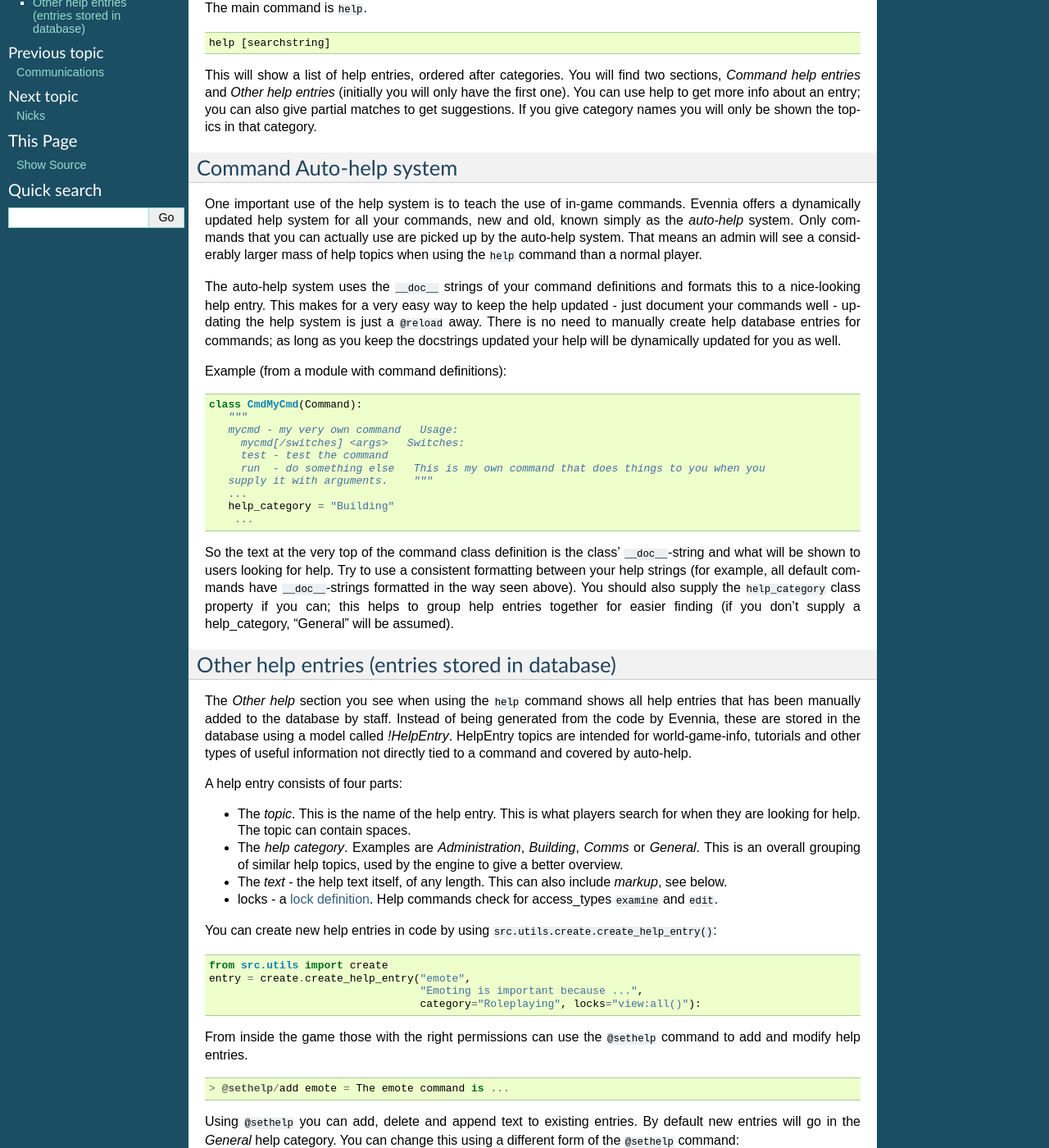
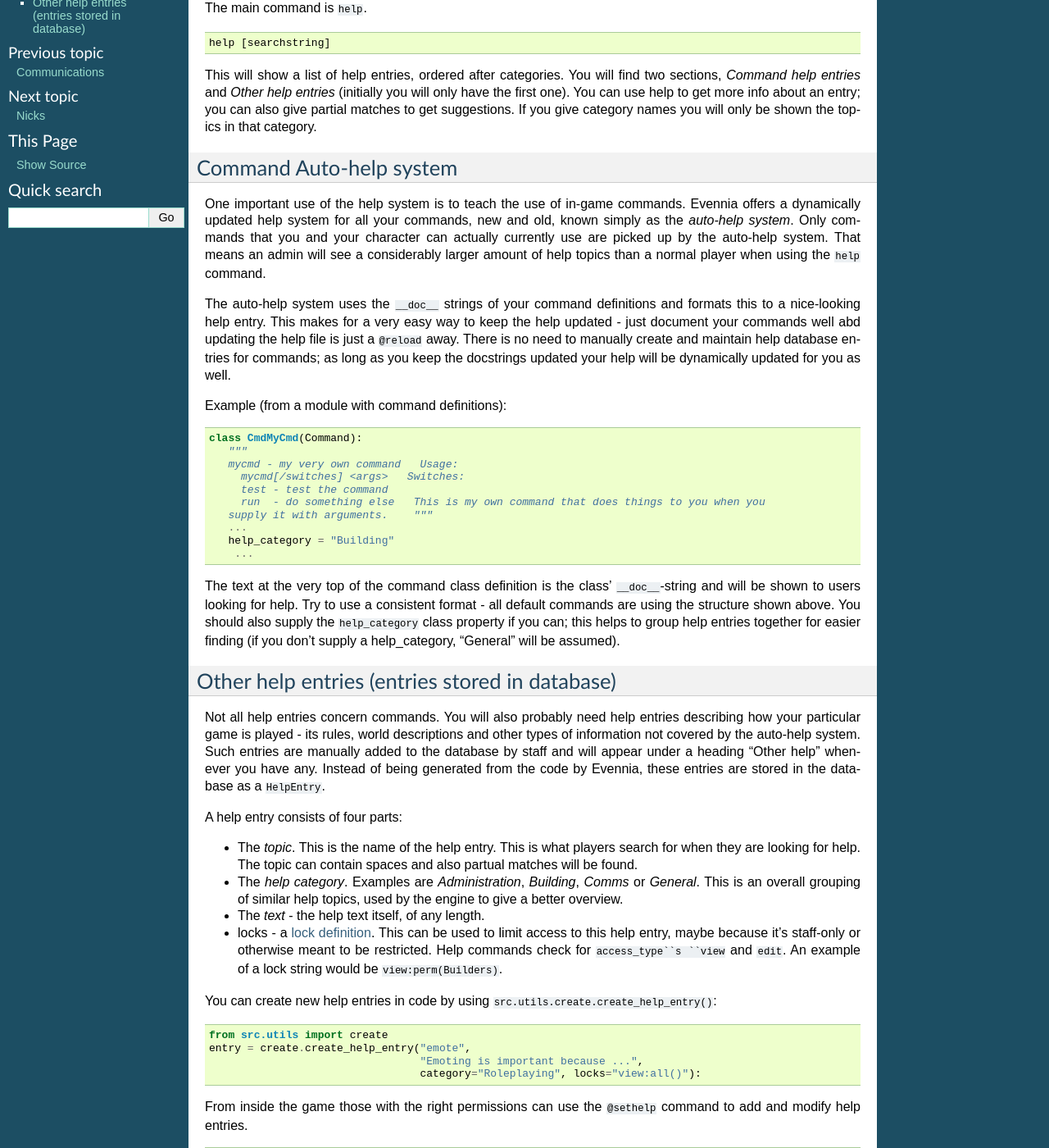
Before and after one commit to google-code-export/evennia, a Sphinx documentation site: the page built from docs/sphinx/source/wiki/HelpSystem.rst, in a window 1280 px wide and 1400 px high, scrolled down 301 px. Shown: the whole window at 82% size. Built offline with Sphinx 7.4.7, drawn with Linux system fonts in a browser that asks for light colours; formulas are drawn with MathJax 3; some of the changed text lies outside the part shown.

Commit message:
Updated rst-docs to match online wiki

```diff
--- a/docs/sphinx/source/wiki/HelpSystem.rst
+++ b/docs/sphinx/source/wiki/HelpSystem.rst
@@ -8,7 +8,7 @@ players and staff alike to learn how to use the game's commands as well
 as other information pertinent to the game. The help system has many
 different aspects, from the normal editing of help entries from inside
 the game, to auto-generated help entries during code development using
-the *auto-help* system.
+the *auto-help system*.
 
 Viewing the help database
 -------------------------
@@ -31,18 +31,19 @@ Command Auto-help system
 
 One important use of the help system is to teach the use of in-game
 commands. Evennia offers a dynamically updated help system for all your
-commands, new and old, known simply as the *auto-help* system. Only
-commands that you can actually use are picked up by the auto-help
-system. That means an admin will see a considerably larger mass of help
-topics when using the ``help`` command than a normal player.
+commands, new and old, known simply as the *auto-help system*. Only
+commands that you and your character can actually currently use are
+picked up by the auto-help system. That means an admin will see a
+considerably larger amount of help topics than a normal player when
+using the ``help`` command.
 
 The auto-help system uses the ``__doc__`` strings of your command
 definitions and formats this to a nice-looking help entry. This makes
 for a very easy way to keep the help updated - just document your
-commands well - updating the help system is just a ``@reload`` away.
-There is no need to manually create help database entries for commands;
-as long as you keep the docstrings updated your help will be dynamically
-updated for you as well.
+commands well abd updating the help file is just a ``@reload`` away.
+There is no need to manually create and maintain help database entries
+for commands; as long as you keep the docstrings updated your help will
+be dynamically updated for you as well.
 
 Example (from a module with command definitions):
 
@@ -59,37 +60,38 @@ Example (from a module with command definitions):
        help_category = "Building"
         ...
 
-So the text at the very top of the command class definition is the
-class' ``__doc__``-string and what will be shown to users looking for
-help. Try to use a consistent formatting between your help strings (for
-example, all default commands have ``__doc__``-strings formatted in the
-way seen above). You should also supply the ``help_category`` class
-property if you can; this helps to group help entries together for
-easier finding (if you don't supply a help\_category, "General" will be
-assumed).
+The text at the very top of the command class definition is the class'
+``__doc__``-string and will be shown to users looking for help. Try to
+use a consistent format - all default commands are using the structure
+shown above. You should also supply the ``help_category`` class property
+if you can; this helps to group help entries together for easier finding
+(if you don't supply a help\_category, "General" will be assumed).
 
 Other help entries (entries stored in database)
 -----------------------------------------------
 
-The *Other help* section you see when using the ``help`` command shows
-all help entries that has been manually added to the database by staff.
-Instead of being generated from the code by Evennia, these are stored in
-the database using a model called *!HelpEntry*. HelpEntry topics are
-intended for world-game-info, tutorials and other types of useful
-information not directly tied to a command and covered by auto-help.
+Not all help entries concern commands. You will also probably need help
+entries describing how your particular game is played - its rules, world
+descriptions and other types of information not covered by the auto-help
+system. Such entries are manually added to the database by staff and
+will appear under a heading "Other help" whenever you have any. Instead
+of being generated from the code by Evennia, these entries are stored in
+the database as a ``HelpEntry``.
 
 A help entry consists of four parts:
 
 -  The *topic*. This is the name of the help entry. This is what players
    search for when they are looking for help. The topic can contain
-   spaces.
+   spaces and also partual matches will be found.
 -  The *help category*. Examples are *Administration*, *Building*,
    *Comms* or *General*. This is an overall grouping of similar help
    topics, used by the engine to give a better overview.
--  The *text* - the help text itself, of any length. This can also
-   include *markup*, see below.
--  locks - a `lock definition <Locks.html>`_. Help commands check for
-   access\_types ``examine`` and ``edit``.
+-  The *text* - the help text itself, of any length.
+-  locks - a `lock definition <Locks.html>`_. This can be used to limit
+   access to this help entry, maybe because it's staff-only or otherwise
+   meant to be restricted. Help commands check for ``access_type``s
+   ``view`` and ``edit``. An example of a lock string would be
+   ``view:perm(Builders)``.
 
 You can create new help entries in code by using
 ``src.utils.create.create_help_entry()``:
@@ -116,10 +118,12 @@ You can change this using a different form of the ``@sethelp`` command:
 
     > @sethelp/add emote, Roleplaying = Emoting is important because ...
 
-If the category *Roleplaying* did not exist it is created and will
-appear in the help index. You can, finally, define a lock for the help
-entry by following the category with a `lock definition <Locks.html>`_:
+If the category *Roleplaying* did not already exist, it is created and
+will appear in the help index.
+
+You can, finally, define a lock for the help entry by following the
+category with a `lock definition <Locks.html>`_:
 
 ::
 
-    > @sethelp/add emote, Roleplaying, view:all() = The emote command ...
+    > @sethelp/add emote, Roleplaying, view:all() = Emoting is important because ...
```
Also changed, not shown: docs/sphinx/source/wiki/GettingStarted.rst (+34 -19 lines), docs/sphinx/source/wiki/PortalAndServer.rst (+14 -13 lines), docs/sphinx/source/wiki/SessionProtocols.rst (+27 -19 lines).
